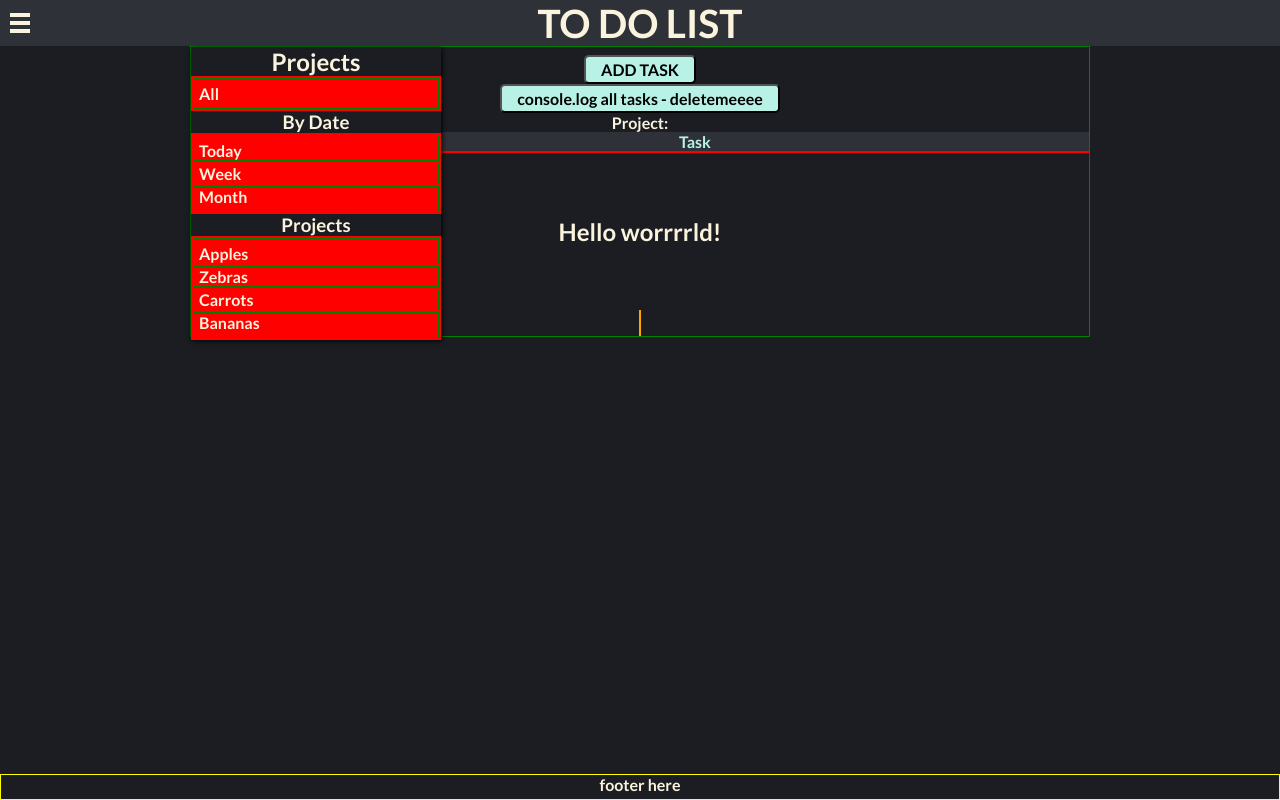
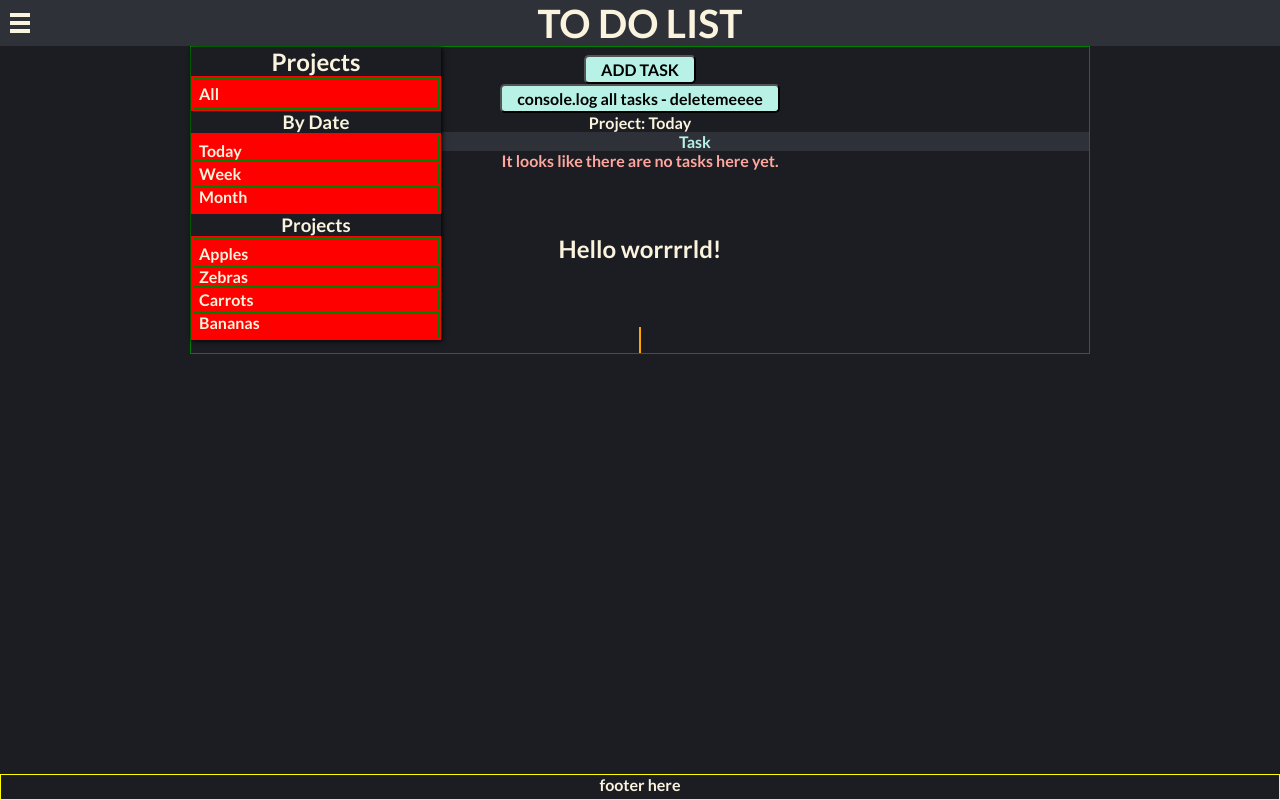
Before and after one commit to mbeckdev/to-do-react, a React (Create React App) app: page / in a window 1280 px wide. Both pictures are taken after a click on the item "Today". Built offline with nearby package versions, Linux system fonts and the light colour scheme.

Commit message:
Add text to show that there are no tasks

```diff
--- a/src/App.js
+++ b/src/App.js
@@ -311,6 +311,7 @@ function App() {
     console.log(tasks);
     console.log('taskToEdit', taskToEdit);
     console.log('sortedTasks', sortedTasks);
+    console.log('sortTerm', sortTerm);
   };
 
   const [showMobileMenu, setShowMobileMenu] = useState(true);
@@ -329,7 +330,7 @@ function App() {
 
   const handleProjectClick = (e) => {
     console.log('e.target.innerText= ', e.target.innerText);
-    // setStortingByTerm(e.target.innerText);
+    setSortTerm(e.target.innerText);
 
     let clickedProject = e.target.innerText;
     // like "Today" and "Week" and "Zebras"
@@ -346,7 +347,7 @@ function App() {
     openOrCloseMenu();
   };
 
-  // const [sortingByTerm, setSortingByTerm] = useState('');
+  const [sortTerm, setSortTerm] = useState('All');
 
   // useEffect(() => {
   //   effect
@@ -397,7 +398,8 @@ function App() {
                 console.log all tasks - deletemeeee
               </button>
 
-              <div>Project: {sortedTasks[0] && sortedTasks[0].project}</div>
+              <div>Project: {sortTerm && sortTerm}</div>
+              {/* <div>Project: {sortedTasks[0] && sortedTasks[0].project}</div> */}
 
               <div id="top-labels-row">
                 <div
@@ -410,7 +412,6 @@ function App() {
               </div>
 
               <ul id="task-container">
-                {/* {tasks.map((task) => ( */}
                 {sortedTasks.map((task) => (
                   <Task
                     task={task}
@@ -422,6 +423,12 @@ function App() {
                     handleCheckboxClick={handleCheckboxClick}
                   />
                 ))}
+
+                {!sortedTasks[0] && (
+                  <div id="no-tasks-yet-placeholder">
+                    <p>It looks like there are no tasks here yet.</p>
+                  </div>
+                )}
               </ul>
 
               <TestComponent />
--- a/src/styles/WrapperApp.js
+++ b/src/styles/WrapperApp.js
@@ -1,4 +1,3 @@
-import React from 'react';
 import styled from 'styled-components';
 
 const WrapperApp = styled.section`
@@ -64,23 +63,26 @@ const WrapperApp = styled.section`
   }
 
   main #task-container {
-    /* max-width: 1500px; */
     min-width: 100%;
     display: flex;
     flex-direction: column;
     align-items: flex-start;
-    /* justify-content: center; */
-
-    border: 1px solid red;
+    /* border: 1px solid red; */
   }
 
   .menu-hidden {
-    /* left: -50%; */
     left: -255px;
-    /* background-color: green; */
   }
 
+  #no-tasks-yet-placeholder {
+    color: ${(props) => props.theme.colors.color1Red};
+    width: 100%;
+  }
+
+  /*  ------------------------- */
   /* // extra space so the footer won't ever be shown over something */
+  /*  ------------------------- */
+
   main #extra-space {
     height: 1.6rem;
     border: 1px solid orange;
@@ -98,6 +100,10 @@ const WrapperApp = styled.section`
     bottom: 0;
   }
 
+  /*  ------------------------- */
+  /* top labels above tasks */
+  /*  ------------------------- */
+
   #top-labels-row {
     width: 100%;
     display: flex;
@@ -105,6 +111,7 @@ const WrapperApp = styled.section`
     align-items: flex-start;
     color: ${(props) => props.theme.colors.color3Green};
     background-color: ${(props) => props.theme.colors.color5BlackLighter1};
+
     #due-date-label {
       width: 110px;
       text-align: end;
```
